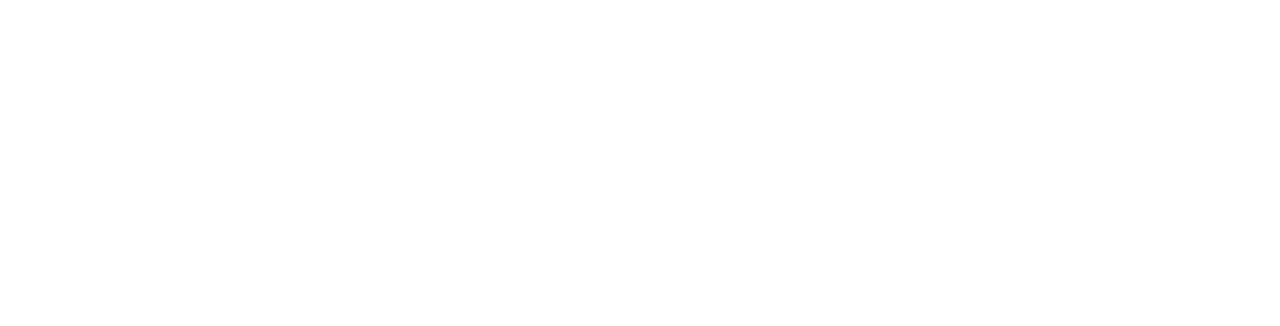
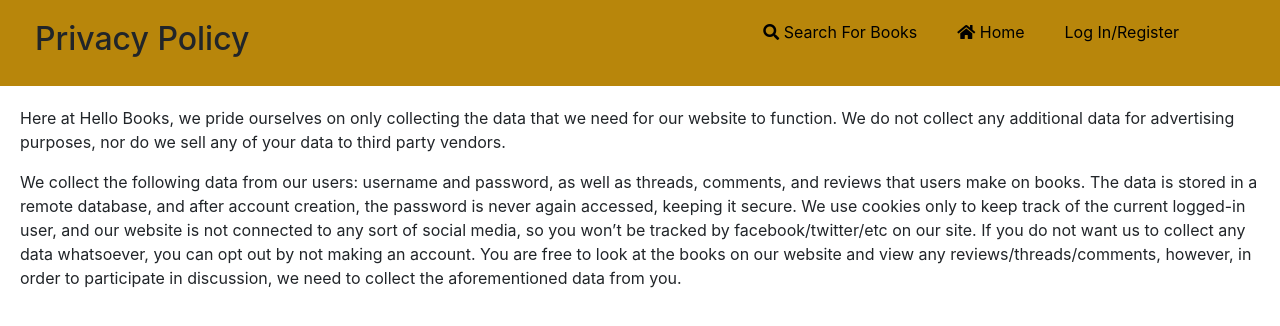
Before and after one commit to dodecahedronal/wbdv-sp20-final-client, a React (Create React App) app: page /privacy-policy in a window 1280 px wide. Shown: the top 326 px of the page. Built offline with nearby package versions, Linux system fonts and the light colour scheme.

Commit message:
styled with icons and added privacy policy

```diff
--- a/src/components/Book.css
+++ b/src/components/Book.css
@@ -67,3 +67,15 @@
     text-align: center;
     margin-right: 10px;
 }
+
+.home-nav {
+    color: black;
+    margin-left: 10px;
+    margin-right: 10px;
+}
+
+.profile-nav {
+    color: black;
+    margin-left: 10px;
+    margin-right: 10px;
+}
--- a/src/components/BookDetail.js
+++ b/src/components/BookDetail.js
@@ -44,12 +44,11 @@
                 <link rel="stylesheet" href="https://cdnjs.cloudflare.com/ajax/libs/font-awesome/5.11.2/css/all.css"/>
                 <div className="nav-brand row">
                     <Link className="return-to-search col-8" to="/search">
-                        <i className="fas fa-home"/> Back to Search
+                        <i className="fas fa-search"/> Back to Search
                     </Link>
                     {this.props.cookies.get('uid') &&
-                    <Link className="profile-link col-2" to="/profile">
-                        My Profile
-                    </Link>}
+                    <Link to="/profile" className="profile-nav"><i className="fas fa-user"/> My Profile</Link>}
+                    <Link to="/" className="home-nav"><i className="fas fa-home"/> Home</Link>
 
                     <LoginComponent className="col-2" cookies={this.props.cookies}/>
                 </div>
--- /dev/null
+++ b/src/components/Login.css
@@ -0,0 +1,7 @@
+.login-nav {
+    color: black;
+    margin-left: 20px;
+}
+.logout-nav {
+    color: black;
+}
--- a/src/components/LoginComponent.js
+++ b/src/components/LoginComponent.js
@@ -1,9 +1,8 @@
 import React from "react";
 import userService from "../services/UserService";
+import './Login.css'
 
 export class LoginComponent extends React.Component {
-
-    loggedIn = false;
 
     componentDidMount() {
 
@@ -19,8 +18,8 @@
                             this.props.cookies.remove('username')
                             this.props.cookies.remove('role')})
             }
-            } href="/">Log Out</a> :
-            <a href="/login">Log In/Register</a>
+            } href="/" className="logout-nav">Log Out</a> :
+            <a className="login-nav" href="/login">Log In/Register</a>
         }
         </div>
         )
--- /dev/null
+++ b/src/components/PrivacyPolicy.css
@@ -0,0 +1,8 @@
+.policy-content {
+    margin: 20px;
+}
+
+.profile-nav {
+    margin-left: 10px;
+    margin-right: 10px;
+}
--- /dev/null
+++ b/src/components/PrivacyPolicy.js
@@ -0,0 +1,29 @@
+import React from "react";
+import {Link} from "react-router-dom";
+import {LoginComponent} from "./LoginComponent";
+import './PrivacyPolicy.css';
+
+export class PrivacyPolicyComponent extends React.Component{
+    render() {
+        return (<div>
+            <div className="privacy-policy">
+                <link rel="stylesheet" href="https://stackpath.bootstrapcdn.com/bootstrap/4.3.1/css/bootstrap.min.css" />
+                <link rel="stylesheet" href="https://cdnjs.cloudflare.com/ajax/libs/font-awesome/5.11.2/css/all.css" />
+                <div className="nav-brand row">
+                    <h2 className="col-md-7">Privacy Policy</h2>
+                    <div className="col-md-5 row">
+                        <Link className="search-nav" to="/search">
+                            <i className="fas fa-search"/> Search For Books</Link>
+                        <Link to="/" className="home-nav"><i className="fas fa-home"/> Home</Link>
+                        {this.props.cookies.get('uid') && <Link to="/profile" className="profile-nav"><i className="fas fa-user"/> My Profile</Link>}
+                        <LoginComponent className="col-6" cookies={this.props.cookies} />
+                    </div>
+                </div>
+            </div>
+            <div className="policy-content">
+                <p>Here at Hello Books, we pride ourselves on only collecting the data that we need for our website to function. We do not collect any additional data for advertising purposes, nor do we sell any of your data to third party vendors.</p>
+                <p>We collect the following data from our users: username and password, as well as threads, comments, and reviews that users make on books. The data is stored in a remote database, and after account creation, the password is never again accessed, keeping it secure. We use cookies only to keep track of the current logged-in user, and our website is not connected to any sort of social media, so you won’t be tracked by facebook/twitter/etc on our site. If you do not want us to collect any data whatsoever, you can opt out by not making an account. You are free to look at the books on our website and view any reviews/threads/comments, however, in order to participate in discussion, we need to collect the aforementioned data from you.</p>
+            </div>
+        </div>);
+    }
+}
--- a/src/containers/BookApp.js
+++ b/src/containers/BookApp.js
@@ -11,6 +11,7 @@
 import { withCookies } from 'react-cookie';
 import CommentListComponent from '../components/CommentListComponent'
 import './Container.css'
+import {PrivacyPolicyComponent} from "../components/PrivacyPolicy";
 
 class BookApp extends Component {
     constructor() {
@@ -36,6 +37,7 @@
                         <Route path="/detail/:id" exact render={props => (<BookDetail {...props} cookies={this.props.cookies}/>)}/>
                         <Route path="/author/:id" exact render={props => (<AuthorDetailComponent {...props} cookies={this.props.cookies}/>)}/>
                         <Route path="/book/:bid/thread/:tid" exact render={props => (<CommentListComponent {...props} cookies={this.props.cookies}/>)}/>
+                        <Route path="/privacy-policy" exact render={props => (<PrivacyPolicyComponent {...props} cookies={this.props.cookies}/>)}/>
                     </div>
                 </Router>
             </div>
--- a/src/containers/BookHome.js
+++ b/src/containers/BookHome.js
@@ -70,7 +70,7 @@
                 <br/>
                 <div className="privacy-message">
                     Our users' privacy and safety is of the utmost importance to us here at Hello Books.
-                    View our <a>Privacy Policy</a>  for more details.
+                    View our <a href='/privacy-policy'>Privacy Policy</a>  for more details.
                 </div>
             </div>
         )
--- a/src/containers/BookSearch.js
+++ b/src/containers/BookSearch.js
@@ -4,6 +4,7 @@
 import '../components/Book.css'
 import {LoginComponent} from "../components/LoginComponent";
 import {Link} from 'react-router-dom'
+import './Search.css';
 
 export default class GoodRead extends Component {
     constructor() {
@@ -50,13 +51,16 @@
         return(
             <div className="container-fluid">
                 <link rel="stylesheet" href="https://stackpath.bootstrapcdn.com/bootstrap/4.3.1/css/bootstrap.min.css"/>
+                <link rel="stylesheet" href="https://cdnjs.cloudflare.com/ajax/libs/font-awesome/5.11.2/css/all.css"/>
                 <div className="nav-brand row">
                     <h2 className="col-md-3">Book Search</h2>
-                    <input onChange={this.titleChanged} className="col-md-4"/>
-                    <button onClick={() => this.findBook()} className="col-md-2">Find</button>
+                    <input onChange={this.titleChanged} className="col-md-3"/>
+                    <button onClick={() => this.findBook()} className="col-md-2"><i className="fas fa-search"/>Find</button>
                     <div className="col-md-3 row">
-                        {this.props.cookies.get('uid') && <Link className="col-6" to="/profile">My Profile</Link>}
-                        <LoginComponent className="col-6" cookies={this.props.cookies}/>
+                        {this.props.cookies.get('uid') && <Link className="profile-nav" to="/profile">
+                            <i className="fas fa-user"/> My Profile</Link>}
+                        <Link to="/" className="home-nav"><i className="fas fa-home"/> Home</Link>
+                        <LoginComponent cookies={this.props.cookies}/>
                     </div>
                 </div>
                 {   this.state.books.length > 1 ?
--- a/src/containers/Profile.css
+++ b/src/containers/Profile.css
@@ -13,3 +13,15 @@
 .row.manage-buttons {
     float: right;
 }
+
+.home-nav {
+    color: black;
+    margin-left: 20px;
+    margin-right: 20px;
+}
+
+.search-nav {
+    color: black;
+    margin-left: 20px;
+    margin-right: 20px;
+}
--- a/src/containers/Profile.js
+++ b/src/containers/Profile.js
@@ -73,9 +73,13 @@
                         <link rel="stylesheet" href="https://stackpath.bootstrapcdn.com/bootstrap/4.3.1/css/bootstrap.min.css" />
                         <link rel="stylesheet" href="https://cdnjs.cloudflare.com/ajax/libs/font-awesome/5.11.2/css/all.css" />
                         <div className="nav-brand row">
-                            <h2 className="col-md-9">My Profile</h2>
-                            <div className="col-md-3 row">
-                                <Link className="col-6" to="/search">Search For Books</Link>
+                            <h2 className="col-md-7">My Profile</h2>
+                            <div className="col-md-5 row">
+                                {this.props.cookies.get('uid') !== this.props.match.params.uid && <Link className="profile-nav" to="/profile">
+                                    <i className="fas fa-user"/> My Profile</Link>}
+                                <Link className="search-nav" to="/search">
+                                    <i className="fas fa-search"/> Search For Books</Link>
+                                <Link to="/" className="home-nav"><i className="fas fa-home"/> Home</Link>
                                 <LoginComponent className="col-6" cookies={this.props.cookies} />
                             </div>
 
--- /dev/null
+++ b/src/containers/Search.css
@@ -0,0 +1,9 @@
+.profile-nav {
+    color: black;
+}
+
+.home-nav {
+    color: black;
+    margin-left: 20px;
+    margin-right: 20px;
+}
```
